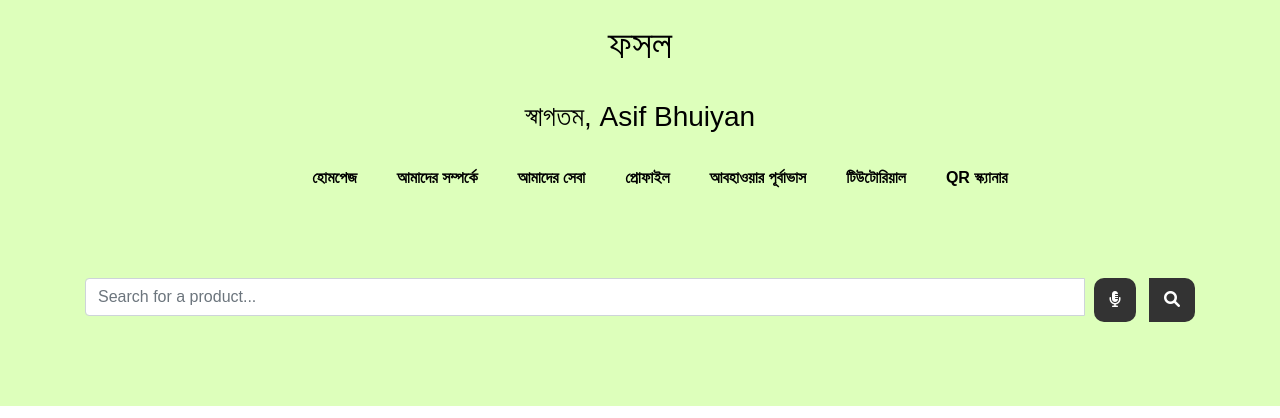
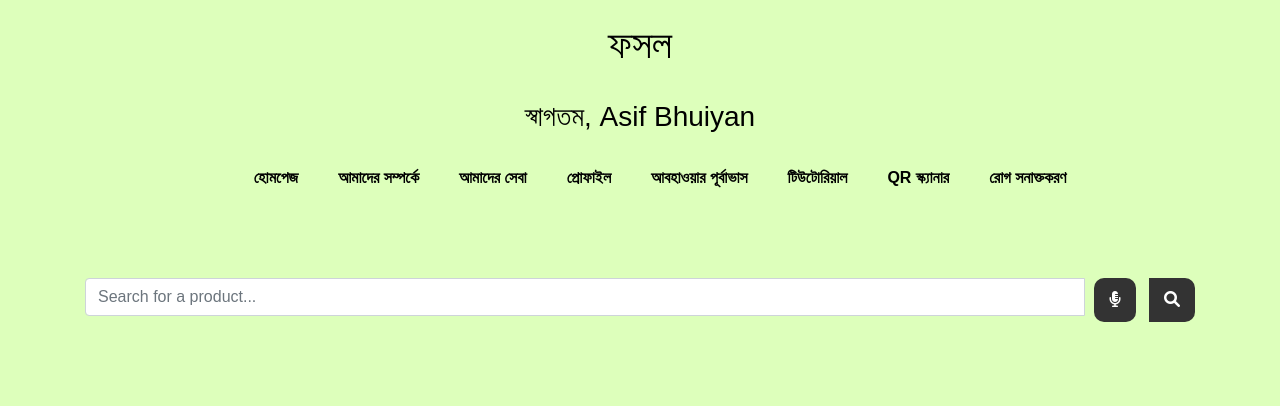
Before and after one commit to rakibul24466/Fosol-CSE499A-and-499B, a PHP site: page /homepage.php in a window 1280 px wide. Shown: the top 418 px of the page. Run offline with PHP 8.4, Linux system fonts and the light colour scheme; a user stored in the database is signed in; data comes from the database, SQL or seed files in the repository.

Commit message:
Added Disease identification option in homepage navbar

```diff
--- a/homepage.php
+++ b/homepage.php
@@ -279,6 +279,7 @@ if (isset($_POST['favorite']) && isset($_POST['img_src']) && isset($_POST['item_
                 <li><a href="https://weather-six-theta.vercel.app/?fbclid=IwAR02yOudHnHDnmagcdeuMwOPBkppIL_2s4s9v5CLYIn_XrnxryJpzPXVO6U">আবহাওয়ার পূর্বাভাস</a></li>
                 <li><a href="tutorial.php">টিউটোরিয়াল</a></li>
                 <li><a href="qr.php">QR স্ক্যানার</a></li>
+                <li><a href="">রোগ সনাক্তকরণ</a></li>
             </ul>
 
         </nav>
```
